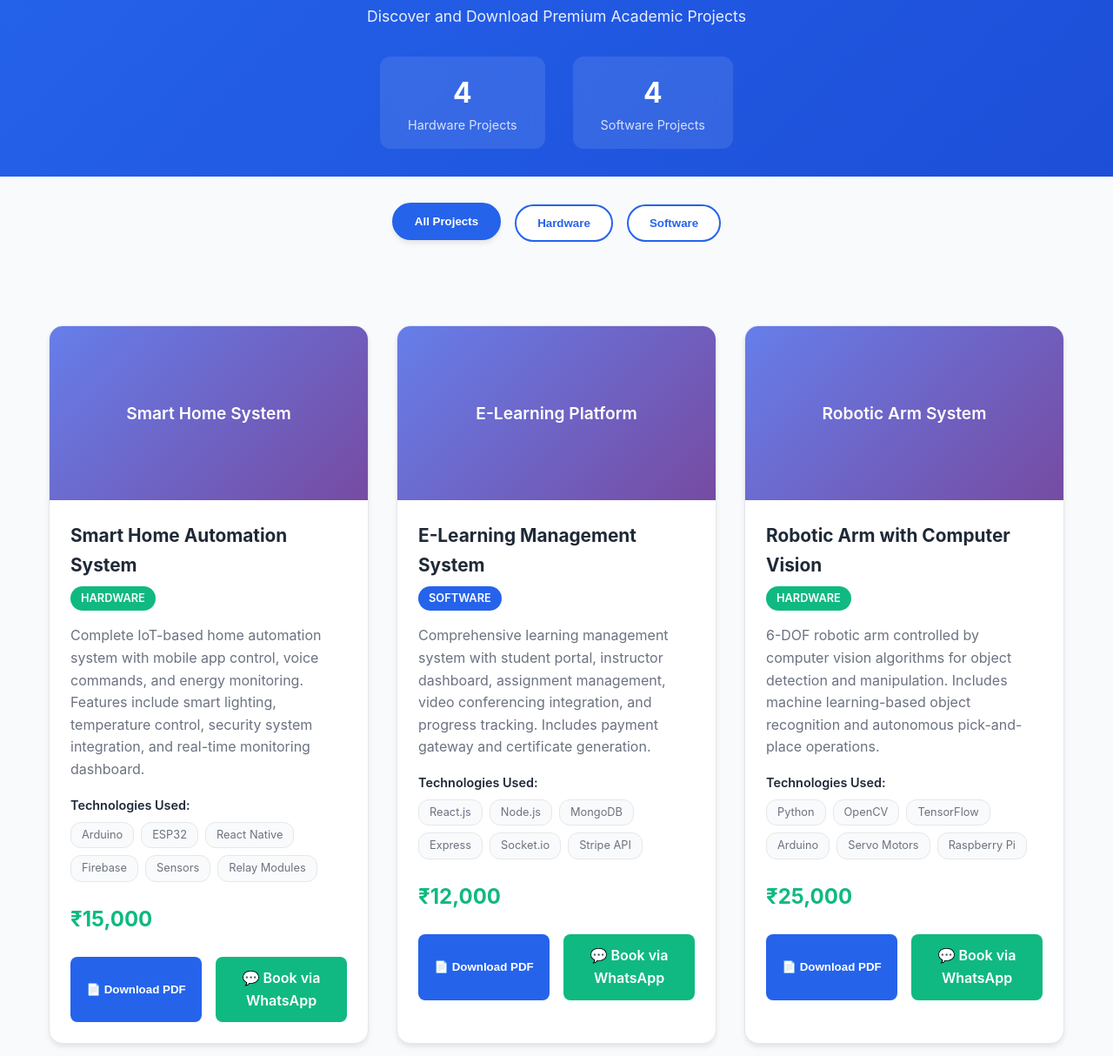
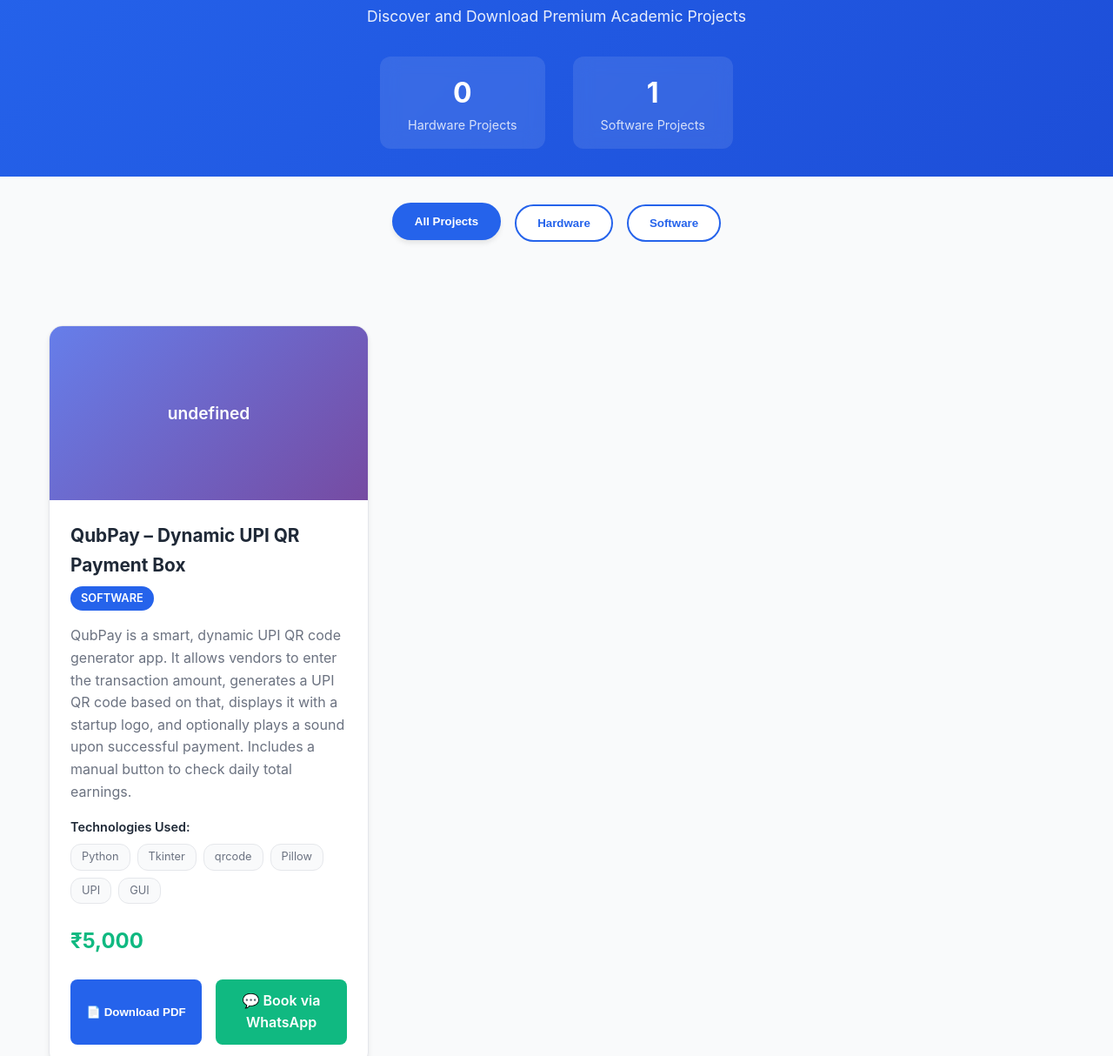
Before and after one commit to Harikrishnankanjingattu/snapproject, a plain HTML site: page index.html in a window 1280 px wide. Shown: the part 99-1313 px from the top of the page at 87% size. Drawn offline with Linux system fonts and the light colour scheme.

Commit message:
Update index.html

```diff
--- a/index.html
+++ b/index.html
@@ -352,79 +352,17 @@
     <script>
         // Project data
         const projects = [
-            {
-                id: 1,
-                title: "Smart Home Automation System",
-                category: "hardware",
-                description: "Complete IoT-based home automation system with mobile app control, voice commands, and energy monitoring. Features include smart lighting, temperature control, security system integration, and real-time monitoring dashboard.",
-                technologies: ["Arduino", "ESP32", "React Native", "Firebase", "Sensors", "Relay Modules"],
-                price: 15000,
-                image: "Smart Home System"
-            },
-            {
-                id: 2,
-                title: "E-Learning Management System",
-                category: "software",
-                description: "Comprehensive learning management system with student portal, instructor dashboard, assignment management, video conferencing integration, and progress tracking. Includes payment gateway and certificate generation.",
-                technologies: ["React.js", "Node.js", "MongoDB", "Express", "Socket.io", "Stripe API"],
-                price: 12000,
-                image: "E-Learning Platform"
-            },
-            {
-                id: 3,
-                title: "Robotic Arm with Computer Vision",
-                category: "hardware",
-                description: "6-DOF robotic arm controlled by computer vision algorithms for object detection and manipulation. Includes machine learning-based object recognition and autonomous pick-and-place operations.",
-                technologies: ["Python", "OpenCV", "TensorFlow", "Arduino", "Servo Motors", "Raspberry Pi"],
-                price: 25000,
-                image: "Robotic Arm System"
-            },
-            {
-                id: 4,
-                title: "Blockchain Voting System",
-                category: "software",
-                description: "Secure digital voting platform using blockchain technology ensuring transparency and immutability. Features voter authentication, encrypted ballot casting, and real-time result compilation with audit trails.",
-                technologies: ["Solidity", "Web3.js", "React", "Ethereum", "MetaMask", "IPFS"],
-                price: 18000,
-                image: "Blockchain Voting"
-            },
-            {
-                id: 5,
-                title: "Solar Panel Monitoring System",
-                category: "hardware",
-                description: "Real-time solar panel performance monitoring system with weather station integration, efficiency analysis, and maintenance alerts. Includes web dashboard and mobile notifications.",
-                technologies: ["IoT Sensors", "Arduino", "LoRaWAN", "PHP", "MySQL", "Charts.js"],
-                price: 20000,
-                image: "Solar Monitoring"
-            },
-            {
-                id: 6,
-                title: "AI-Powered Chatbot Platform",
-                category: "software",
-                description: "Intelligent chatbot platform with natural language processing, machine learning capabilities, and multi-platform integration. Supports voice interaction and sentiment analysis.",
-                technologies: ["Python", "NLP", "TensorFlow", "Flask", "PostgreSQL", "WebRTC"],
-                price: 16000,
-                image: "AI Chatbot Platform"
-            },
-            {
-                id: 7,
-                title: "Drone-Based Surveillance System",
-                category: "hardware",
-                description: "Autonomous drone system for surveillance and monitoring with real-time video streaming, GPS tracking, and automated patrol routes. Includes ground control station software.",
-                technologies: ["Drone Hardware", "Computer Vision", "GPS Module", "Live Streaming", "Python", "OpenCV"],
-                price: 35000,
-                image: "Surveillance Drone"
-            },
-            {
-                id: 8,
-                title: "Hospital Management System",
-                category: "software",
-                description: "Complete hospital management solution with patient records, appointment scheduling, inventory management, billing system, and doctor-patient portal. HIPAA compliant with role-based access control.",
-                technologies: ["Angular", "Spring Boot", "PostgreSQL", "Docker", "JWT", "PDF Generation"],
-                price: 22000,
-                image: "Hospital Management"
-            }
-        ];
+    {
+        id: 1,
+        title: "QubPay – Dynamic UPI QR Payment Box",
+        category: "software",
+        description: "QubPay is a smart, dynamic UPI QR code generator app. It allows vendors to enter the transaction amount, generates a UPI QR code based on that, displays it with a startup logo, and optionally plays a sound upon successful payment. Includes a manual button to check daily total earnings.",
+        technologies: ["Python", "Tkinter", "qrcode", "Pillow", "UPI", "GUI"],
+        price: 5000,
+        video: "qubay.mp4"
+    }
+];
+
 
         // DOM elements
         const projectsGrid = document.getElementById('projects-grid');
```
